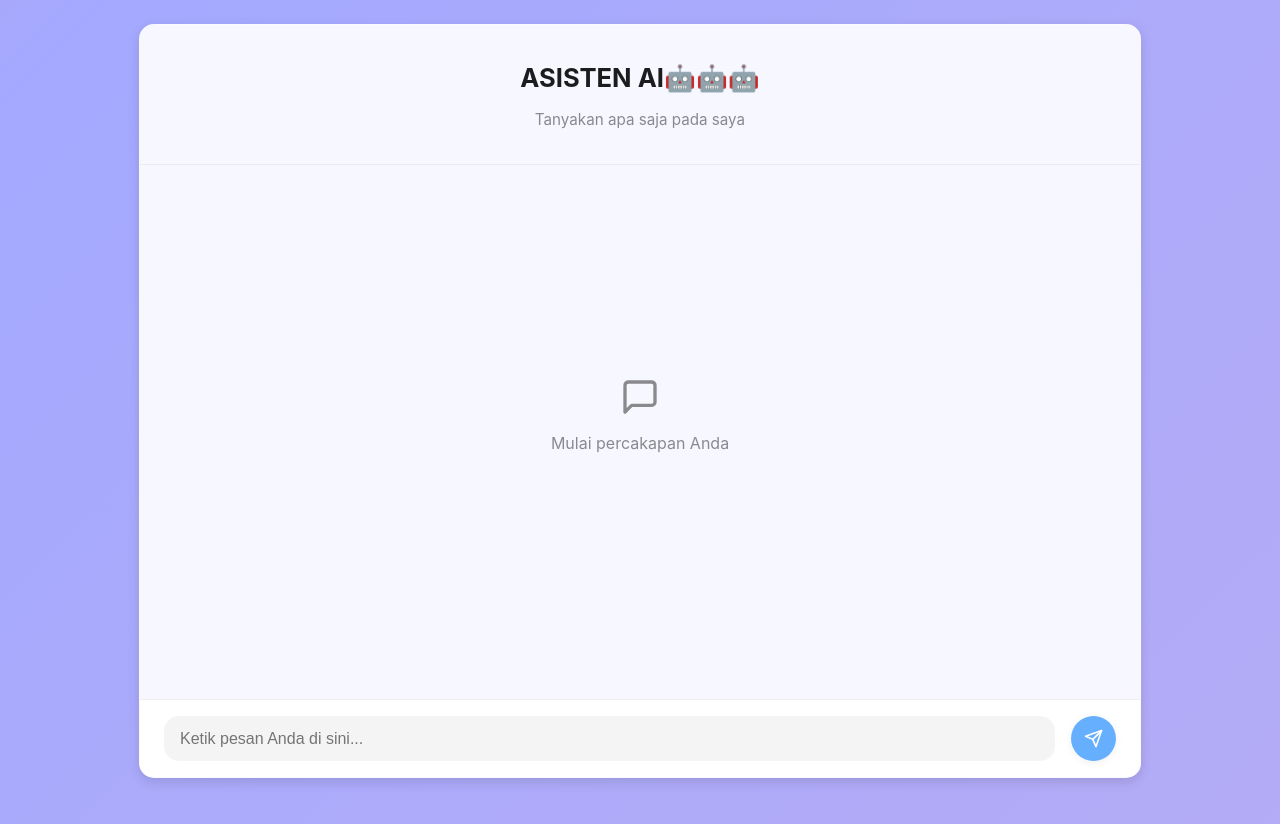
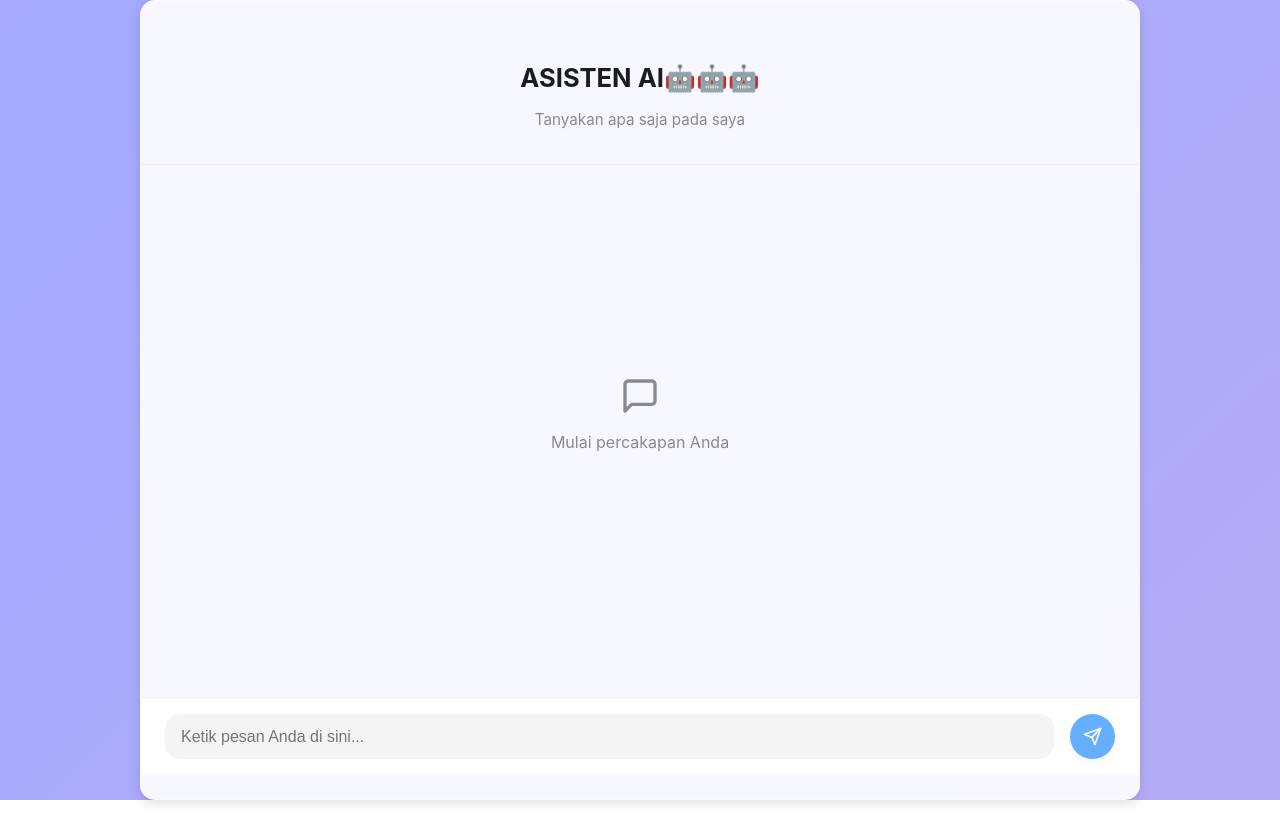
Before and after one commit to Naufalsninja/chat_bot, a React (Create React App) app: page / in a window 1280 px wide. After the commit the page ends 800 px from the top, so only its background shows below. Built offline with nearby package versions, Linux system fonts and the light colour scheme.

Commit message:
Update Chatbot.css

```diff
--- a/src/Chatbot.css
+++ b/src/Chatbot.css
@@ -44,11 +44,12 @@ body {
 
 /* --- CHATBOT CONTAINER LIKE CHATGPT --- */
 .chatbot-container {
-  /* Terapkan margin di atas/bawah agar tidak menempel ke ujung layar */
-  margin: 3vh auto;
+  margin: 0 auto;
+  height: 100vh;
+  padding-top: 3vh;
+  padding-bottom: 3vh;
+  box-sizing: border-box;
 
-  /* Sesuaikan tinggi agar ada ruang untuk margin di atas/bawah */
-  height: 94vh;
   width: 100%;
   max-width: 1000px;
 
@@ -57,14 +58,12 @@ body {
 
   background-color: rgba(255,255,255,0.9);
   backdrop-filter: blur(12px);
-  /* Berikan sudut membulat untuk estetika, karena sudah ada margin */
   border-radius: 15px;
   box-shadow: var(--shadow);
-
-  /* Hapus border kiri/kanan jika sudah ada margin */
   border: 1px solid rgba(255,255,255,0.4);
   overflow: hidden;
 }
+
 
 /* --- HEADER --- */
 .chatbot-header {
```
